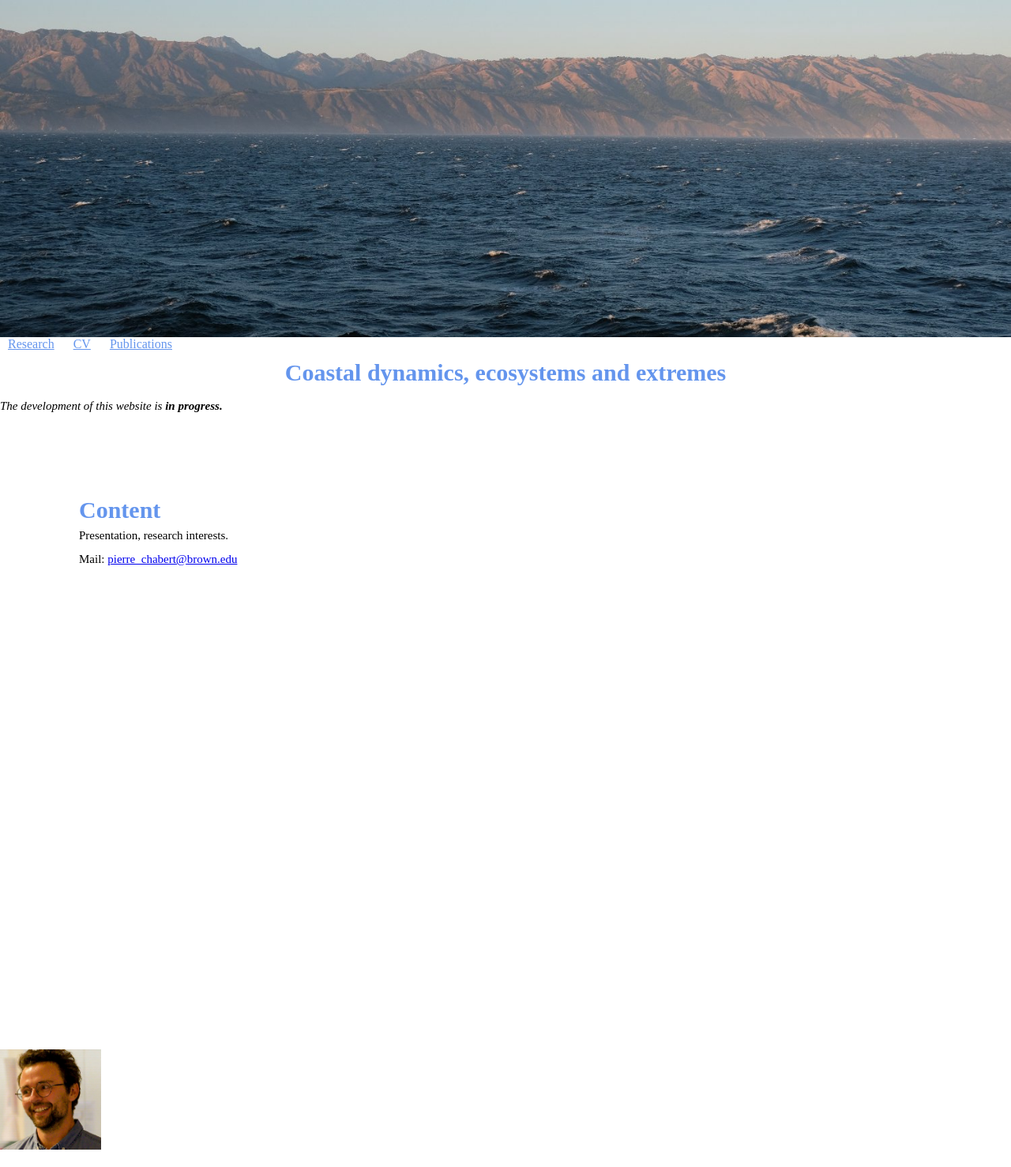
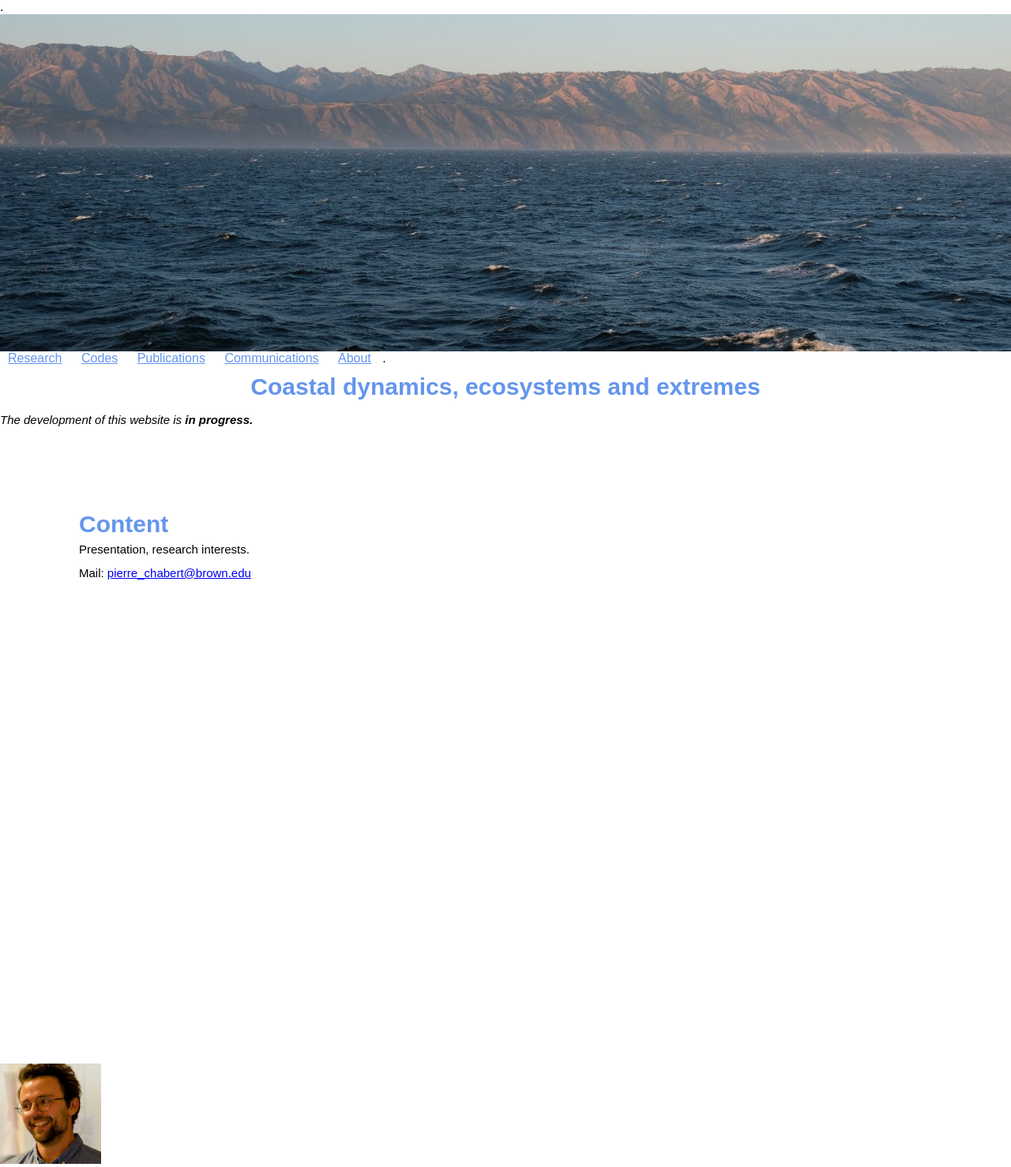
Before and after one commit to pierrechabert/pierrechabert.github.io, a Jekyll site: the page index.html, which Jekyll copies as it is, in a window 1280 px wide. Shown: the whole page at 79% size. Built offline with Jekyll 4.4.1, drawn with Linux system fonts in a browser that asks for light colours.

Commit message:
Update index.html

```diff
--- a/index.html
+++ b/index.html
@@ -19,6 +19,10 @@
             max-height: 100vh;
             margin: auto;
         }
+     * {
+ font-size: 100%;
+ font-family: Arial;
+}
     </style>
     <meta charset="utf-8">
     <title>Pierre Chabert</title>
@@ -26,6 +30,7 @@
 
   </head>
 
+  <! –– style="font-family:monospace"––> .
 
 
 
@@ -36,8 +41,12 @@
 </div>
 
         <a href="https://pierrechabert.github.io/Research" style="color:cornflowerblue; margin:10px; text-align:center">Research</a>
-        <a href="https://pierrechabert.github.io/CV" style="color:cornflowerblue; margin:10px; text-align:center">CV</a>
+        <a href="https://pierrechabert.github.io/Codes" style="color:cornflowerblue; margin:10px; text-align:center">Codes</a>
         <a href="https://pierrechabert.github.io/Publications" style="color:cornflowerblue; margin:10px; text-align:center">Publications</a>
+        <a href="https://pierrechabert.github.io/Communications" style="color:cornflowerblue; margin:10px; text-align:center">Communications</a>
+        <a href="https://pierrechabert.github.io/About" style="color:cornflowerblue; margin:10px; text-align:center">About</a>
+
+     <! –– About contains CV; Communications contains presentations etc... logo ––> .
 
     <h1 style="font-size:30px; color:cornflowerblue; margin:10px; text-align:center"> Coastal dynamics, ecosystems and extremes
     </h1>
```
